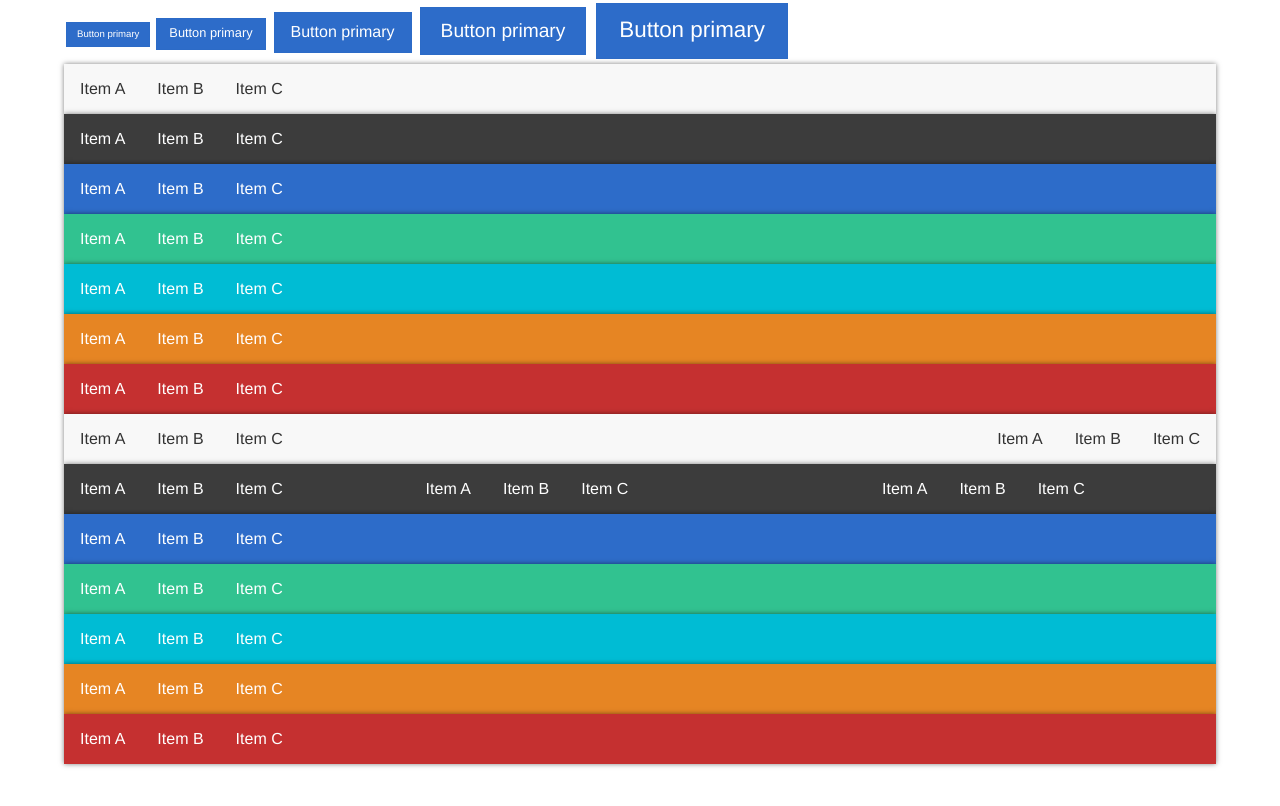
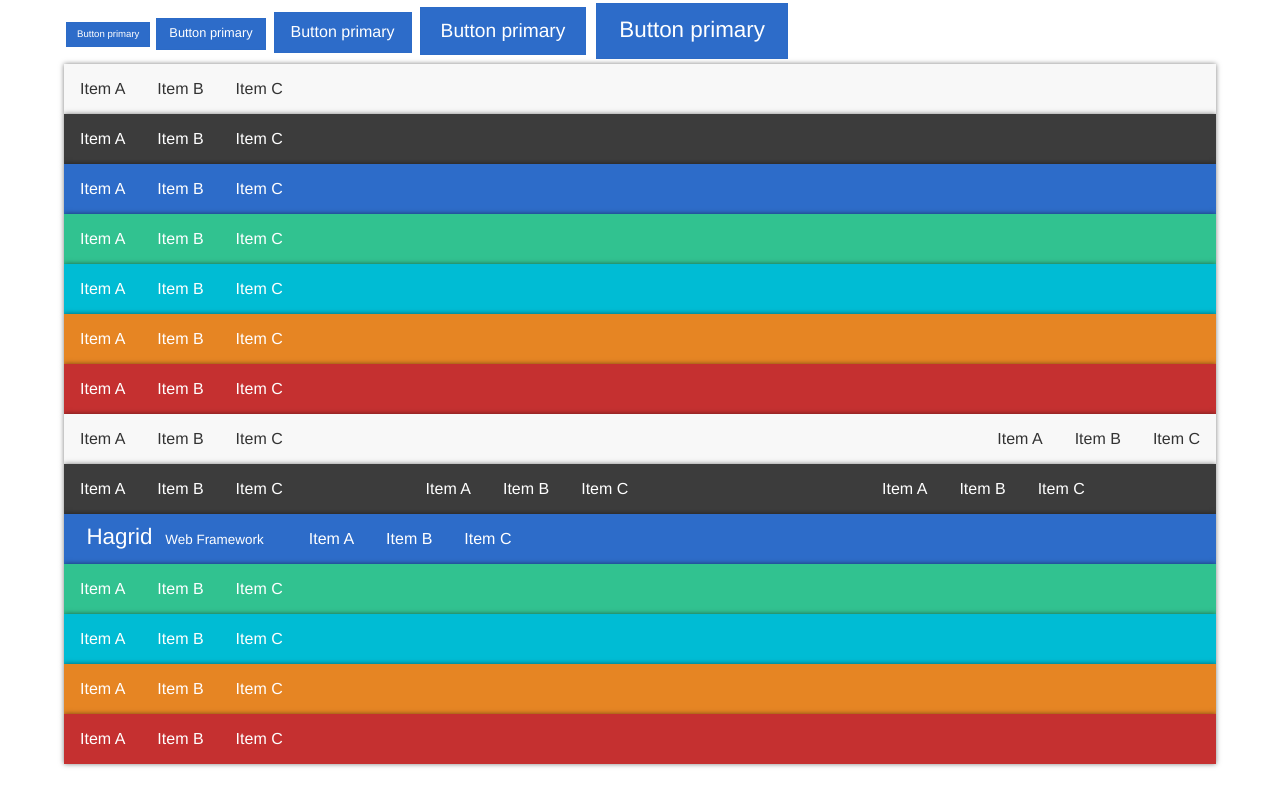
Before and after one commit to rokk3rlabs/hagrid, a website: page index.html in a window 1280 px wide. Shown: the part 5860-6666 px from the top of the page. Drawn offline with Linux system fonts and the light colour scheme.

Commit message:
Updated Style navbrand

```diff
--- a/index.html
+++ b/index.html
@@ -325,6 +325,7 @@
       </div>
     </nav>
     <nav class="navbar primary-look">
+      <a href="" class="navbar-brand">Hagrid <small>Web Framework</small> </a>
       <a href="">Item A</a>
       <a href="">Item B</a>
       <a href="">Item C</a>
--- a/sass/navbars/_navbars.sass
+++ b/sass/navbars/_navbars.sass
@@ -26,13 +26,13 @@
       background: rgba(0, 0, 0, .2)
 
   .navbar-brand
-    font-size: 2em
-    line-height: 18px
-    padding: 15px
+    font-size: 1.4em
+    line-height: 0
+    padding: 1em
     height: 100%
 
     small
-      font-size: .5em
+      font-size: .6em
       padding: .5em
       line-height: 0
 
```
Also changed, not shown: dist/css/main.css.
